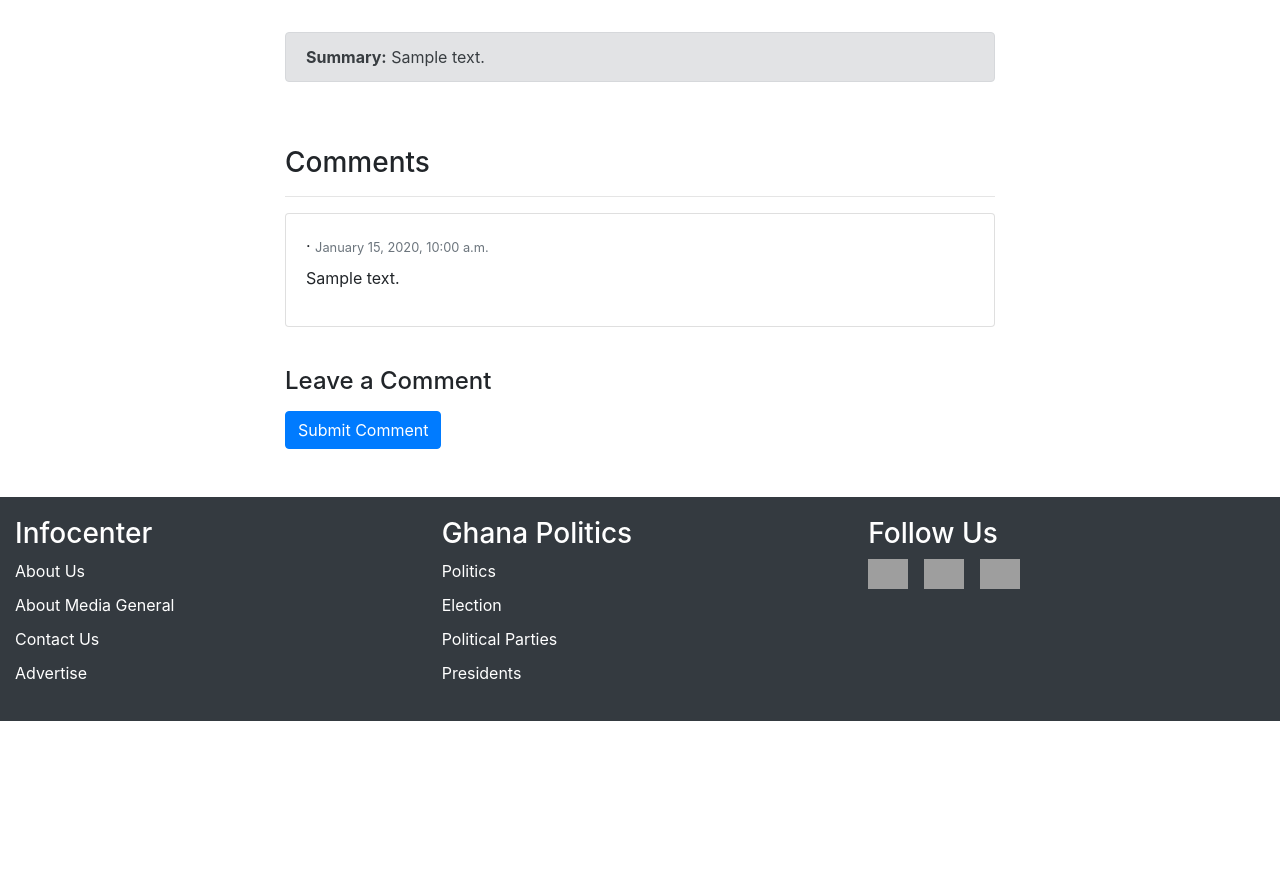
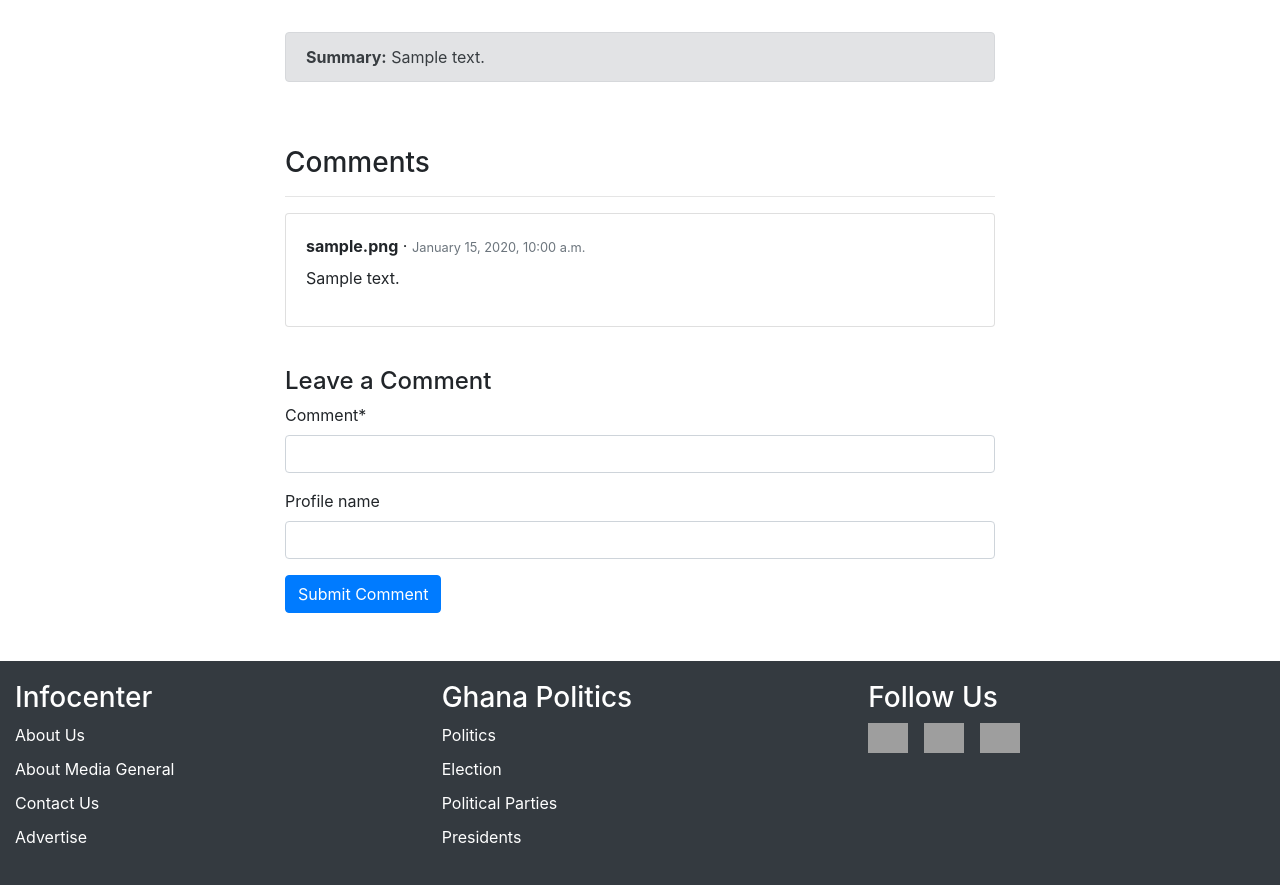
Before and after one commit to Abdul-Rahman-Ibrahim/N-Channel, a Django app: page /news/1/ in a window 1280 px wide. Shown: the part 644-1529 px from the top of the page. Before the commit the page ends 1365 px from the top, so only its background shows below. Run offline with Django 4.2, Linux system fonts and the light colour scheme; tables that the repository leaves empty hold one stand-in row (values such as "Sample post"); grey boxes marked "Sample" are stand-in pictures; some libraries are stand-ins or nearby versions; grey boxes are pictures that could not be loaded.

Commit message:
displayed commenter profile name

```diff
--- a/accounts/admin.py
+++ b/accounts/admin.py
@@ -22,6 +22,7 @@ class CustomUserAdmin(UserAdmin):
 
     add_fieldsets = UserAdmin.add_fieldsets + (
         ('Email', {'fields': ('email',)}),
+        ('Personal info', {'fields': ('first_name', 'last_name',)}),
         ('Position', {'fields': ('position',)}),
         ('Age', {'fields': ('age',)}),
     )
--- a/accounts/forms.py
+++ b/accounts/forms.py
@@ -7,6 +7,8 @@ class CustomUserCreationForm(UserCreationForm):
         fields = (
             'username',
             'email',
+            'first_name',
+            'last_name',
             'age',
             'position',
         )
@@ -17,6 +19,8 @@ class CustomUserChangeForm(UserChangeForm):
         fields = (
             'username',
             'email',
+            'first_name',
+            'last_name',
             'age',
             'position',
         )
--- a/pages/models.py
+++ b/pages/models.py
@@ -44,7 +44,7 @@ class News(models.Model):
 class Comment(models.Model):
     news = models.ForeignKey(News, on_delete=models.CASCADE)
     comment = models.CharField(max_length=140)
-    profile_name = models.CharField(max_length=20, null=True, blank=True, unique=True)
+    profile_name = models.CharField(max_length=20, null=True, blank=True, unique=False)
     created_at = models.DateTimeField(auto_now_add=True)
 
     def __str__(self) -> str:
--- a/templates/news_detail.html
+++ b/templates/news_detail.html
@@ -1,4 +1,5 @@
 {% extends "base.html" %}
+{% load crispy_forms_tags %}
 
 {% block title %}{{ news.title }}{% endblock title %}
 
@@ -47,7 +48,7 @@
             {% for comment in news.comment_set.all %}
             <div class="card mb-3">
                 <div class="card-body">
-                    <strong>{{ comment.author.username }}</strong> &middot; <small class="text-muted">
+                    <strong>{{ comment.profile_name }}</strong> &middot; <small class="text-muted">
                         {{comment.created_at|date:"F j, Y, g:i a" }}</small>
                     <p class="mt-2">{{ comment.comment }}</p>
                 </div>
@@ -66,7 +67,7 @@
             <form action="" method="post">
                 {% csrf_token %}
                 <div class="form-group">
-                    {{ form.comment.as_p }}
+                    {{ form|crispy }}
                 </div>
                 <button type="submit" class="btn btn-primary">Submit Comment</button>
             </form>
```
Also changed, not shown: pages/migrations/0008_alter_comment_profile_name.py (added).
